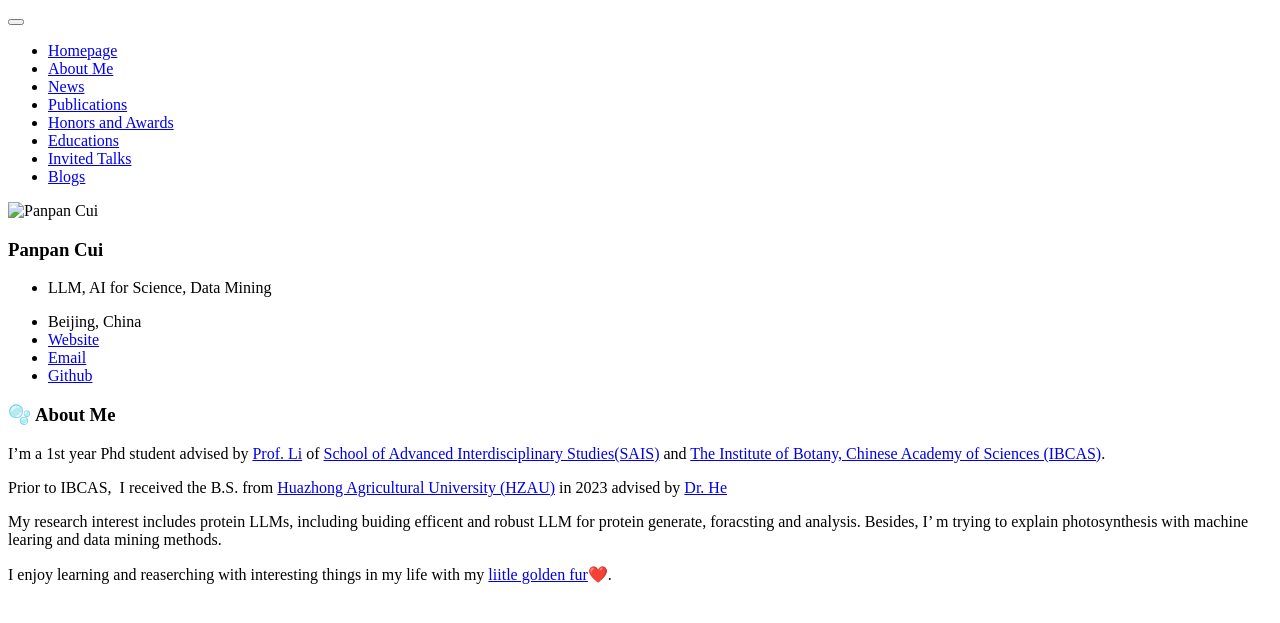
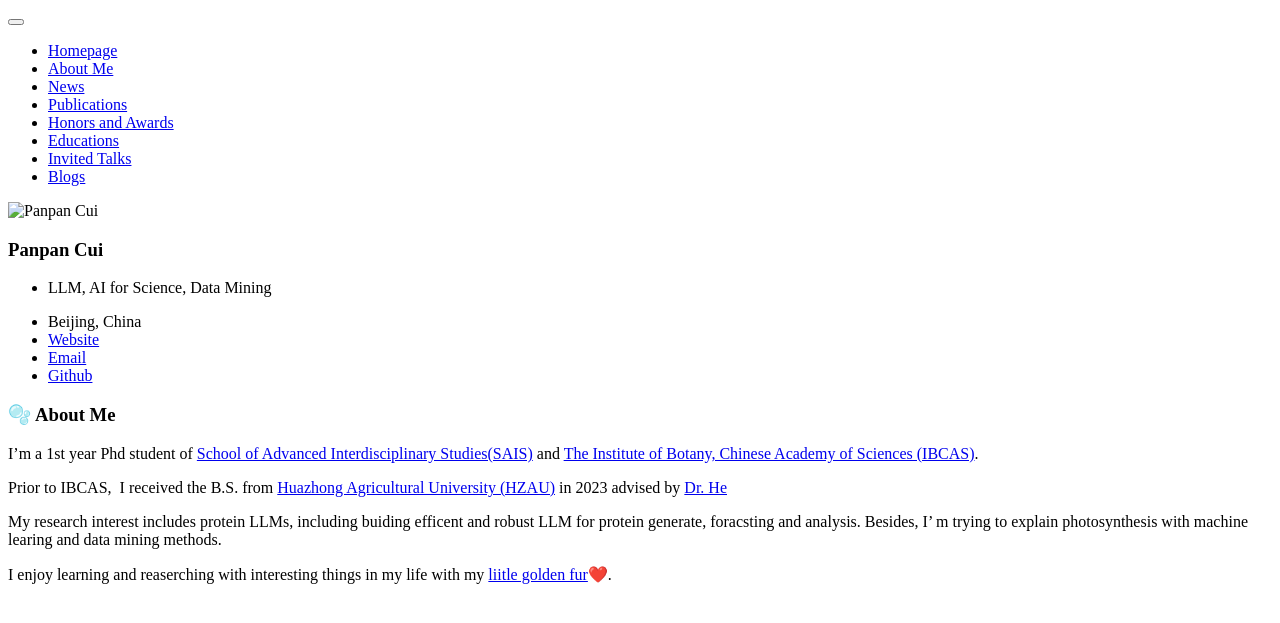
Before and after one commit to panpancui1230/panpancui1230.github.io, a Jekyll site: the page built from _pages/includes/intro.md, in a window 1280 px wide. Shown: the top 623 px of the page. Built offline with Jekyll 4.4.1, drawn with Linux system fonts in a browser that asks for light colours; our own code applies the rules of GitHub Pages for plain Markdown files.

Commit message:
Simplify introduction in intro.md
Removed the advisor's name for a more concise introduction.

```diff
--- a/_pages/includes/intro.md
+++ b/_pages/includes/intro.md
@@ -1,6 +1,6 @@
 # 🫧 About Me
 
-I’m a 1st year Phd student advised by [Prof. Li](https://ib.cas.cn/sourcedb/cn/expert/202312/t20231213_6912346.html) of [School of Advanced Interdisciplinary Studies(SAIS)](https://sais.ucas.ac.cn/index.php/zh/) and [The Institute of Botany, Chinese Academy of Sciences (IBCAS)](https://www.ibcas.ac.cn/).
+I’m a 1st year Phd student of [School of Advanced Interdisciplinary Studies(SAIS)](https://sais.ucas.ac.cn/index.php/zh/) and [The Institute of Botany, Chinese Academy of Sciences (IBCAS)](https://www.ibcas.ac.cn/).
 
 Prior to IBCAS, I received the B.S. from [Huazhong Agricultural University (HZAU)](https://www.hzau.edu.cn/) in 2023 advised by [Dr. He](https://faculty.hzau.edu.cn/heyanhong/zh_CN/yjgk/107227/list/index.htm)
 
```
